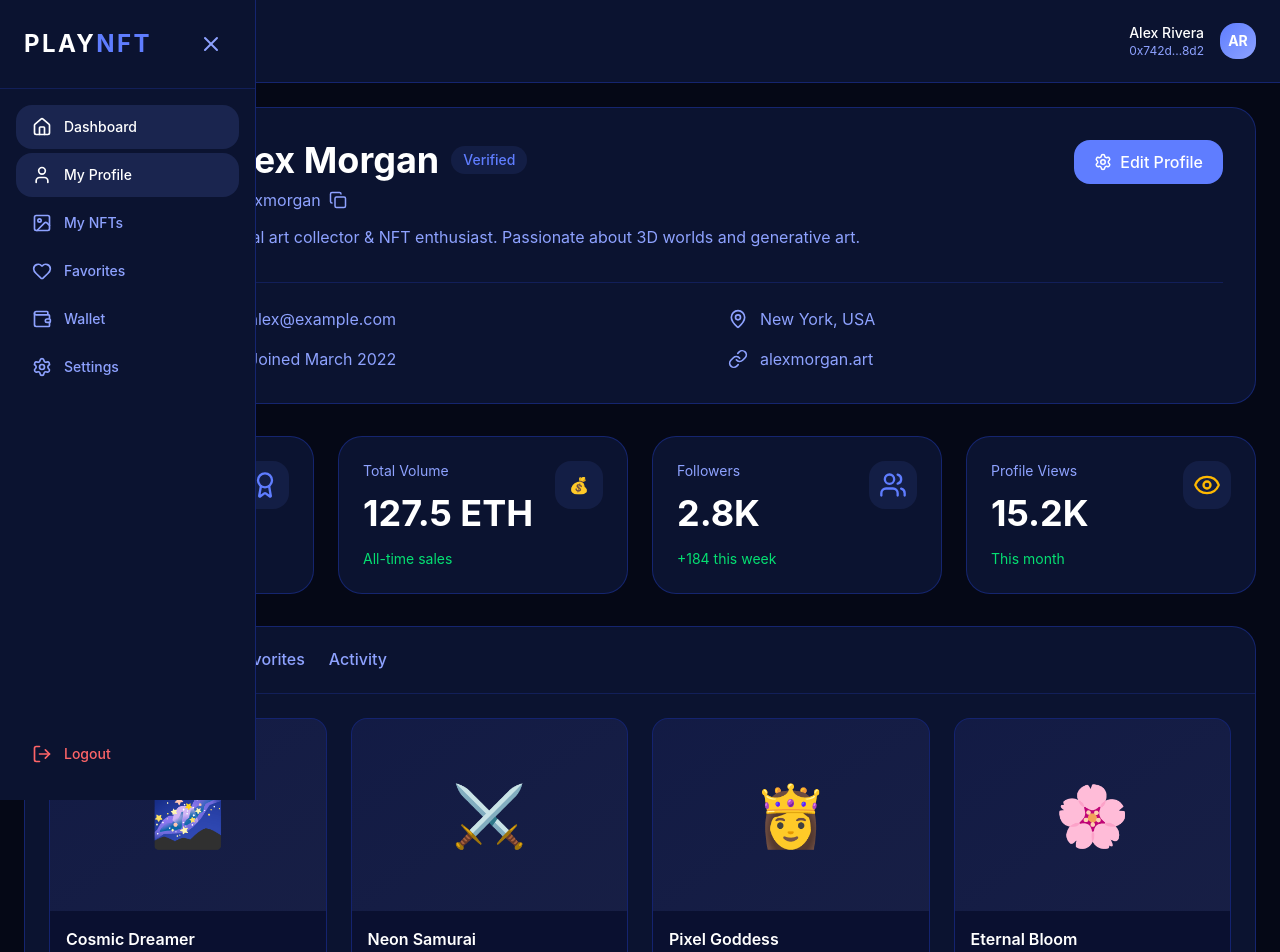
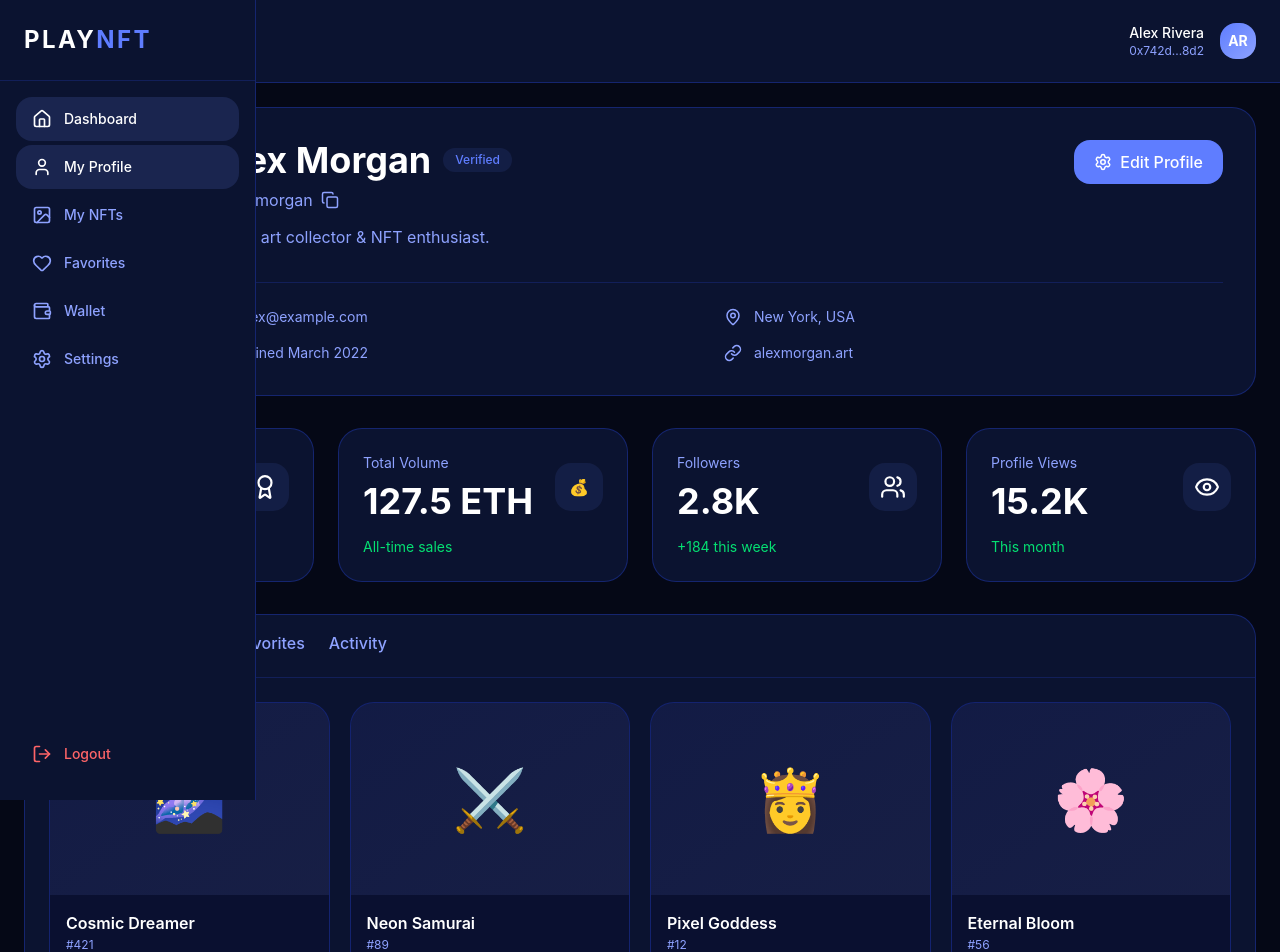
Before and after one commit to Goodness-MArcel/play, a React app in the folder frontend/: page /dashboard/profile in a window 1280 px wide. Shown: the top 952 px of the page. Built offline with nearby package versions, Linux system fonts and the light colour scheme; the HTML template or start-up script is replaced by a standard one.

Commit message:
update the profile page

```diff
--- a/frontend/user/DashboardLayout.jsx
+++ b/frontend/user/DashboardLayout.jsx
@@ -1,3 +1,129 @@
+// import React, { useState, useEffect } from 'react';
+// import { Outlet, NavLink } from 'react-router-dom';
+// import { Menu, X, Home, User, Image, Heart, Wallet, Settings, LogOut } from 'lucide-react';
+
+// function DashboardLayout() {
+//   const [sidebarOpen, setSidebarOpen] = useState(() => {
+//     const saved = localStorage.getItem('sidebarOpen');
+//     return saved !== null ? JSON.parse(saved) : true;
+//   });
+
+//   useEffect(() => {
+//     localStorage.setItem('sidebarOpen', JSON.stringify(sidebarOpen));
+//   }, [sidebarOpen]);
+
+//   const menuItems = [
+//     { name: 'Dashboard', icon: Home, path: '/dashboard' },
+//     { name: 'My Profile', icon: User, path: '/dashboard/profile' },
+//     { name: 'My NFTs', icon: Image, path: '/dashboard/nfts' },
+//     { name: 'Favorites', icon: Heart, path: '/dashboard/favorites' },
+//     { name: 'Wallet', icon: Wallet, path: '/dashboard/wallet' },
+//     { name: 'Settings', icon: Settings, path: '/dashboard/settings' },
+//   ];
+
+//   return (
+//     <div className="min-h-screen bg-[#050816] text-white flex">
+//       {/* Sidebar */}
+//       <div
+//         className={`bg-[#0b1330] border-r border-[#2d4fff]/30 fixed top-0 h-screen z-50 transition-all duration-300 flex-shrink-0 overflow-y-auto
+//           ${sidebarOpen ? 'w-64' : 'w-0 lg:w-20'}
+//           ${sidebarOpen ? 'translate-x-0' : '-translate-x-full'}`}
+//       >
+//         {/* Sidebar Header */}
+//         <div className="p-6 flex items-center justify-between border-b border-[#2d4fff]/20 sticky top-0 bg-[#0b1330] z-10">
+//           <div className={`font-bold tracking-widest transition-all ${sidebarOpen ? 'text-2xl' : 'text-xl'}`}>
+//             PLAY<span className="text-[#5f7dff]">NFT</span>
+//           </div>
+
+//           {/* X Button - Visible on ALL screens when sidebar is open */}
+//           {sidebarOpen && (
+//             <button
+//               onClick={() => setSidebarOpen(false)}
+//               className="text-[#8ea2ff] hover:text-white p-2 rounded-xl hover:bg-[#1a254f] transition"
+//             >
+//               <X size={24} />
+//             </button>
+//           )}
+//         </div>
+
+//         {/* Navigation */}
+//         <nav className="p-4">
+//           <ul className="space-y-1">
+//             {menuItems.map((item) => (
+//               <li key={item.name}>
+//                 <NavLink
+//                   to={item.path}
+//                   className={({ isActive }) =>
+//                     `flex items-center gap-3 px-4 py-3 text-sm font-medium rounded-2xl transition-all ${
+//                       isActive ? 'bg-[#1a254f] text-white' : 'text-[#8ea2ff] hover:bg-[#1a254f] hover:text-white'
+//                     }`
+//                   }
+//                 >
+//                   <item.icon size={20} />
+//                   {sidebarOpen && <span>{item.name}</span>}
+//                 </NavLink>
+//               </li>
+//             ))}
+//           </ul>
+//         </nav>
+
+//         {/* Logout */}
+//         <div className="absolute bottom-6 px-4 w-full">
+//           <a
+//             href="/"
+//             className="flex items-center gap-3 px-4 py-3 text-sm font-medium text-red-400 hover:bg-[#1a254f] rounded-2xl transition-all"
+//           >
+//             <LogOut size={20} />
+//             {sidebarOpen && <span>Logout</span>}
+//           </a>
+//         </div>
+//       </div>
+
+//       {/* Main Content */}
+//       <div className="flex-1 flex flex-col min-h-screen">
+//         {/* Top Navbar */}
+//         <header className="bg-[#0b1330] border-b border-[#2d4fff]/30 px-6 py-4 flex items-center justify-between sticky top-0 z-40">
+//           <div className="flex items-center gap-4">
+//             <button
+//               onClick={() => setSidebarOpen(!sidebarOpen)}
+//               className="text-[#8ea2ff] hover:text-white p-3 rounded-2xl hover:bg-[#1a254f] transition-all active:scale-95"
+//             >
+//               <Menu size={26} />
+//             </button>
+
+//             <h1 className="text-xl font-semibold">Dashboard</h1>
+//           </div>
+
+//           <div className="flex items-center gap-4">
+//             <div className="text-right hidden sm:block">
+//               <p className="text-sm font-medium">Alex Rivera</p>
+//               <p className="text-xs text-[#8ea2ff]">0x742d...8d2</p>
+//             </div>
+//             <div className="w-9 h-9 bg-gradient-to-br from-[#5f7dff] to-[#8ea2ff] rounded-2xl flex items-center justify-center text-white font-bold text-sm">
+//               AR
+//             </div>
+//           </div>
+//         </header>
+
+//         {/* Page Content */}
+//         <main className="flex-1 p-4 sm:p-6 overflow-auto">
+//           <Outlet />
+//         </main>
+//       </div>
+
+//       {/* Mobile Overlay */}
+//       {sidebarOpen && (
+//         <div
+//           className="fixed inset-0 bg-black/70 lg:hidden z-40"
+//           onClick={() => setSidebarOpen(false)}
+//         />
+//       )}
+//     </div>
+//   );
+// }
+
+// export default DashboardLayout;
+
 import React, { useState, useEffect } from 'react';
 import { Outlet, NavLink } from 'react-router-dom';
 import { Menu, X, Home, User, Image, Heart, Wallet, Settings, LogOut } from 'lucide-react';
@@ -22,28 +148,23 @@ function DashboardLayout() {
   ];
 
   return (
-    <div className="min-h-screen bg-[#050816] text-white flex">
-      {/* Sidebar */}
+    <div className="min-h-screen bg-[#050816] text-white flex overflow-hidden">
+      {/* Sidebar - Fixed Width + Translate Only (Smooth) */}
       <div
-        className={`bg-[#0b1330] border-r border-[#2d4fff]/30 fixed top-0 h-screen z-50 transition-all duration-300 flex-shrink-0 overflow-y-auto
-          ${sidebarOpen ? 'w-64' : 'w-0 lg:w-20'}
-          ${sidebarOpen ? 'translate-x-0' : '-translate-x-full'}`}
+        className={`bg-[#0b1330] border-r border-[#2d4fff]/30 fixed top-0 bottom-0 z-50 transition-transform duration-300 ease-out flex-shrink-0 overflow-y-auto
+          w-64 ${sidebarOpen ? 'translate-x-0' : '-translate-x-full'}`}
       >
-        {/* Sidebar Header */}
-        <div className="p-6 flex items-center justify-between border-b border-[#2d4fff]/20 sticky top-0 bg-[#0b1330] z-10">
-          <div className={`font-bold tracking-widest transition-all ${sidebarOpen ? 'text-2xl' : 'text-xl'}`}>
+        {/* Header */}
+        <div className="p-6 flex items-center justify-between border-b border-[#2d4fff]/20 sticky top-0 bg-[#0b1330]">
+          <div className="font-bold tracking-widest text-2xl">
             PLAY<span className="text-[#5f7dff]">NFT</span>
           </div>
-
-          {/* X Button - Visible on ALL screens when sidebar is open */}
-          {sidebarOpen && (
-            <button
-              onClick={() => setSidebarOpen(false)}
-              className="text-[#8ea2ff] hover:text-white p-2 rounded-xl hover:bg-[#1a254f] transition"
-            >
-              <X size={24} />
-            </button>
-          )}
+          <button
+            onClick={() => setSidebarOpen(false)}
+            className="lg:hidden text-[#8ea2ff] hover:text-white p-2 rounded-xl hover:bg-[#1a254f]"
+          >
+            <X size={24} />
+          </button>
         </div>
 
         {/* Navigation */}
@@ -60,7 +181,7 @@ function DashboardLayout() {
                   }
                 >
                   <item.icon size={20} />
-                  {sidebarOpen && <span>{item.name}</span>}
+                  <span>{item.name}</span>
                 </NavLink>
               </li>
             ))}
@@ -74,15 +195,15 @@ function DashboardLayout() {
             className="flex items-center gap-3 px-4 py-3 text-sm font-medium text-red-400 hover:bg-[#1a254f] rounded-2xl transition-all"
           >
             <LogOut size={20} />
-            {sidebarOpen && <span>Logout</span>}
+            <span>Logout</span>
           </a>
         </div>
       </div>
 
       {/* Main Content */}
-      <div className="flex-1 flex flex-col min-h-screen">
+      <div className="flex-1 flex flex-col min-h-screen w-full">
         {/* Top Navbar */}
-        <header className="bg-[#0b1330] border-b border-[#2d4fff]/30 px-6 py-4 flex items-center justify-between sticky top-0 z-40">
+        <header className="bg-[#0b1330] border-b border-[#2d4fff]/30 px-4 sm:px-6 py-4 flex items-center justify-between sticky top-0 z-40">
           <div className="flex items-center gap-4">
             <button
               onClick={() => setSidebarOpen(!sidebarOpen)}
@@ -90,7 +211,6 @@ function DashboardLayout() {
             >
               <Menu size={26} />
             </button>
-
             <h1 className="text-xl font-semibold">Dashboard</h1>
           </div>
 
@@ -114,7 +234,7 @@ function DashboardLayout() {
       {/* Mobile Overlay */}
       {sidebarOpen && (
         <div
-          className="fixed inset-0 bg-black/70 lg:hidden z-40"
+          className="fixed inset-0 bg-black/70 z-40 lg:hidden"
           onClick={() => setSidebarOpen(false)}
         />
       )}
--- a/frontend/user/Profile.jsx
+++ b/frontend/user/Profile.jsx
@@ -3,65 +3,62 @@ import { Settings, Copy, Mail, MapPin, Calendar, Link as LinkIcon, Users, Award,
 
 function MyProfile() {
   return (
-    <div className="max-w-7xl mx-auto space-y-6 md:space-y-8">
+    <div className="space-y-6 sm:space-y-8">
       {/* Profile Header */}
-      <div className="bg-[#0b1330] border border-[#2d4fff]/30 rounded-3xl overflow-hidden">
-        <div className="p-6 md:p-8">
-          <div className="flex flex-col md:flex-row gap-6 md:gap-8">
-            {/* Avatar */}
+      <div className="bg-[#0b1330] border border-[#2d4fff]/30 rounded-2xl sm:rounded-3xl overflow-hidden">
+        <div className="p-5 sm:p-6 md:p-8">
+          <div className="flex flex-col md:flex-row gap-6">
             <div className="flex flex-col items-center md:items-start flex-shrink-0">
               <div className="relative">
                 <div className="w-28 h-28 md:w-32 md:h-32 bg-gradient-to-br from-[#5f7dff] to-[#8ea2ff] rounded-3xl flex items-center justify-center text-5xl shadow-xl">
                   👨‍🎨
                 </div>
-                <button className="absolute -bottom-1 -right-1 bg-[#5f7dff] p-2 rounded-xl hover:bg-[#4a68e0] transition-all">
+                <button className="absolute -bottom-1 -right-1 bg-[#5f7dff] p-2 rounded-xl hover:bg-[#4a68e0] transition">
                   <Edit2 size={18} className="text-white" />
                 </button>
               </div>
-              <button className="mt-4 text-[#5f7dff] text-sm hover:underline">Change Avatar</button>
+              <button className="mt-3 text-[#5f7dff] text-sm hover:underline">Change Avatar</button>
             </div>
 
-            {/* Profile Info */}
-            <div className="flex-1">
-              <div className="flex flex-col sm:flex-row sm:items-start justify-between gap-4">
+            <div className="flex-1 text-center md:text-left">
+              <div className="flex flex-col md:flex-row md:items-start justify-between gap-4">
                 <div>
-                  <div className="flex items-center gap-3">
-                    <h1 className="text-3xl md:text-4xl font-bold">Alex Morgan</h1>
-                    <span className="px-3 py-1 bg-[#5f7dff]/10 text-[#5f7dff] text-sm rounded-full font-medium">Verified</span>
+                  <div className="flex items-center justify-center md:justify-start gap-3">
+                    <h1 className="text-2xl sm:text-3xl md:text-4xl font-bold">Alex Morgan</h1>
+                    <span className="px-3 py-1 bg-[#5f7dff]/10 text-[#5f7dff] text-xs rounded-full font-medium">Verified</span>
                   </div>
-                  <div className="flex items-center gap-2 mt-2">
+                  <div className="flex items-center justify-center md:justify-start gap-2 mt-2">
                     <span className="text-[#8ea2ff]">@alexmorgan</span>
-                    <button className="text-[#8ea2ff] hover:text-white transition">
+                    <button className="text-[#8ea2ff] hover:text-white">
                       <Copy size={18} />
                     </button>
                   </div>
-                  <p className="text-[#8ea2ff] mt-3 leading-relaxed">
-                    Digital art collector & NFT enthusiast. Passionate about 3D worlds and generative art.
+                  <p className="text-[#8ea2ff] mt-3 text-sm md:text-base leading-relaxed">
+                    Digital art collector & NFT enthusiast.
                   </p>
                 </div>
 
-                <button className="px-5 py-2.5 bg-[#5f7dff] hover:bg-[#4a68e0] rounded-2xl text-white font-medium flex items-center gap-2 transition self-start">
+                <button className="px-5 py-2.5 bg-[#5f7dff] hover:bg-[#4a68e0] rounded-2xl text-white font-medium flex items-center gap-2 self-center md:self-start">
                   <Settings size={18} />
                   Edit Profile
                 </button>
               </div>
 
-              {/* Contact Info */}
-              <div className="grid grid-cols-1 sm:grid-cols-2 gap-4 mt-8 pt-6 border-t border-[#2d4fff]/20">
+              <div className="grid grid-cols-1 sm:grid-cols-2 gap-4 mt-8 pt-6 border-t border-[#2d4fff]/20 text-sm">
                 <div className="flex items-center gap-3 text-[#8ea2ff]">
-                  <Mail size={20} />
-                  <span>alex@example.com</span>
+                  <Mail size={18} />
+                  <span className="truncate">alex@example.com</span>
                 </div>
                 <div className="flex items-center gap-3 text-[#8ea2ff]">
-                  <MapPin size={20} />
+                  <MapPin size={18} />
                   <span>New York, USA</span>
                 </div>
                 <div className="flex items-center gap-3 text-[#8ea2ff]">
-                  <Calendar size={20} />
+                  <Calendar size={18} />
                   <span>Joined March 2022</span>
                 </div>
                 <div className="flex items-center gap-3 text-[#8ea2ff]">
-                  <LinkIcon size={20} />
+                  <LinkIcon size={18} />
                   <span>alexmorgan.art</span>
                 </div>
               </div>
@@ -70,40 +67,38 @@ function MyProfile() {
         </div>
       </div>
 
-      {/* Stats Cards */}
-      <div className="grid grid-cols-2 md:grid-cols-4 gap-4 md:gap-6">
+      {/* Stats Cards - Matching Dashboard Width */}
+      <div className="grid grid-cols-1 sm:grid-cols-2 lg:grid-cols-4 gap-4 sm:gap-6">
         {[
-          { label: "Total NFTs", value: "248", change: "+12 this month", icon: <Award size={28} />, color: "text-[#5f7dff]" },
+          { label: "Total NFTs", value: "248", change: "+12 this month", icon: <Award size={26} /> },
           { label: "Total Volume", value: "127.5 ETH", change: "All-time sales", icon: "💰" },
-          { label: "Followers", value: "2.8K", change: "+184 this week", icon: <Users size={28} />, color: "text-[#5f7dff]" },
-          { label: "Profile Views", value: "15.2K", change: "This month", icon: <Eye size={28} />, color: "text-amber-400" },
+          { label: "Followers", value: "2.8K", change: "+184 this week", icon: <Users size={26} /> },
+          { label: "Profile Views", value: "15.2K", change: "This month", icon: <Eye size={26} /> },
         ].map((stat, i) => (
-          <div key={i} className="bg-[#0b1330] border border-[#2d4fff]/30 rounded-3xl p-6">
-            <div className="flex justify-between items-start">
+          <div key={i} className="bg-[#0b1330] border border-[#2d4fff]/30 rounded-2xl sm:rounded-3xl p-4 sm:p-6">
+            <div className="flex items-center justify-between">
               <div>
-                <p className="text-[#8ea2ff] text-sm">{stat.label}</p>
-                <p className="text-4xl font-bold mt-3">{stat.value}</p>
+                <p className="text-[#8ea2ff] text-xs sm:text-sm">{stat.label}</p>
+                <p className="text-2xl sm:text-3xl md:text-4xl font-bold mt-1 sm:mt-2">{stat.value}</p>
               </div>
-              <div className={`w-12 h-12 bg-[#5f7dff]/10 rounded-2xl flex items-center justify-center ${stat.color || ''}`}>
+              <div className="w-10 h-10 sm:w-12 sm:h-12 bg-[#5f7dff]/10 rounded-xl sm:rounded-2xl flex items-center justify-center">
                 {stat.icon}
               </div>
             </div>
-            <p className="text-green-400 text-sm mt-4">{stat.change}</p>
+            <p className="text-green-400 text-xs sm:text-sm mt-3 sm:mt-4">{stat.change}</p>
           </div>
         ))}
       </div>
 
-      {/* Tabs & Collection */}
-      <div className="bg-[#0b1330] border border-[#2d4fff]/30 rounded-3xl overflow-hidden">
-        <div className="border-b border-[#2d4fff]/20 px-6">
-          <div className="flex gap-6 overflow-x-auto">
+      {/* Collection Section - Matching Dashboard Style */}
+      <div className="bg-[#0b1330] border border-[#2d4fff]/30 rounded-2xl sm:rounded-3xl overflow-hidden">
+        <div className="border-b border-[#2d4fff]/20 px-4 sm:px-6">
+          <div className="flex gap-6 overflow-x-auto pb-1">
             {["Collection", "Created", "Favorites", "Activity"].map((tab, i) => (
               <button
                 key={i}
-                className={`py-5 font-medium whitespace-nowrap border-b-2 transition-all ${
-                  i === 0
-                    ? "text-white border-[#5f7dff]"
-                    : "text-[#8ea2ff] border-transparent hover:text-white"
+                className={`py-4 font-medium whitespace-nowrap border-b-2 transition-all ${
+                  i === 0 ? "text-white border-[#5f7dff]" : "text-[#8ea2ff] border-transparent hover:text-white"
                 }`}
               >
                 {tab}
@@ -112,23 +107,27 @@ function MyProfile() {
           </div>
         </div>
 
-        {/* NFT Grid */}
-        <div className="p-6">
-          <div className="grid grid-cols-2 md:grid-cols-3 lg:grid-cols-4 gap-4 md:gap-6">
+        <div className="p-4 sm:p-6">
+          <div className="grid grid-cols-2 md:grid-cols-3 lg:grid-cols-4 gap-4 sm:gap-5">
             {[
               { name: "Cosmic Dreamer", id: "#421", price: "2.45 ETH", emoji: "🌌" },
               { name: "Neon Samurai", id: "#89", price: "5.8 ETH", emoji: "⚔️" },
               { name: "Pixel Goddess", id: "#12", price: "3.2 ETH", emoji: "👸" },
               { name: "Eternal Bloom", id: "#56", price: "1.8 ETH", emoji: "🌸" },
             ].map((nft, i) => (
-              <div key={i} className="bg-[#0a1030] border border-[#2d4fff]/30 rounded-2xl overflow-hidden hover:border-[#5f7dff] transition group cursor-pointer">
-                <div className="h-48 flex items-center justify-center text-6xl bg-gradient-to-br from-[#5f7dff]/10 to-[#8ea2ff]/10">
+              <div
+                key={i}
+                className="bg-[#0a1030] border border-[#2d4fff]/30 rounded-2xl sm:rounded-3xl overflow-hidden hover:border-[#5f7dff] transition group cursor-pointer"
+              >
+                <div className="h-40 sm:h-44 md:h-48 flex items-center justify-center text-5xl sm:text-6xl bg-gradient-to-br from-[#5f7dff]/10 to-[#8ea2ff]/10">
                   {nft.emoji}
                 </div>
-                <div className="p-4">
-                  <p className="font-semibold group-hover:text-[#5f7dff] transition">{nft.name}</p>
-                  <p className="text-[#8ea2ff] text-sm">{nft.id}</p>
-                  <p className="text-[#5f7dff] font-medium mt-2">{nft.price}</p>
+                <div className="p-3 sm:p-4">
+                  <p className="font-semibold text-sm sm:text-base group-hover:text-[#5f7dff] transition line-clamp-1">
+                    {nft.name}
+                  </p>
+                  <p className="text-[#8ea2ff] text-xs mt-0.5">{nft.id}</p>
+                  <p className="text-[#5f7dff] font-medium mt-2 text-sm">{nft.price}</p>
                 </div>
               </div>
             ))}
```
